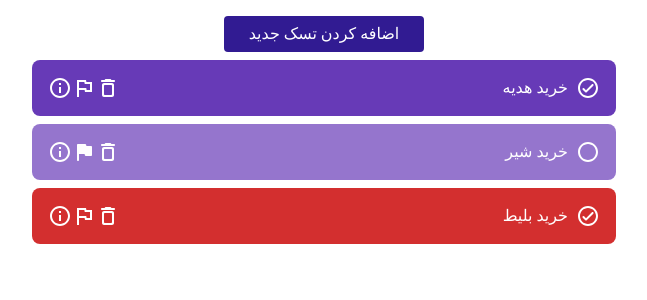
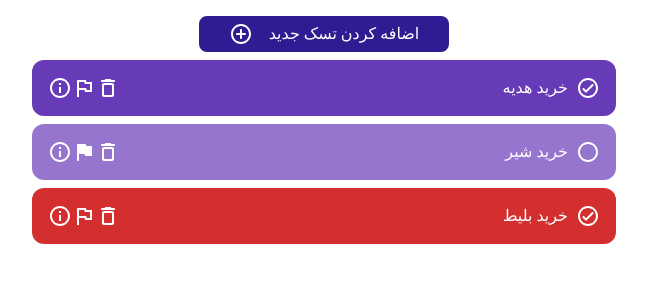
Before and after one commit to AliRuler/todo-app-ts, a React (Create React App) app: page / in a window 1280 px wide. Shown: the top 300 px of the page, without its empty margins (316-963 px from the left). Built offline with nearby package versions, Linux system fonts and the light colour scheme; a web font is replaced by a local one.

Commit message:
add function in todo details

```diff
--- a/src/components/AddTodoBtn.tsx
+++ b/src/components/AddTodoBtn.tsx
@@ -2,6 +2,7 @@ import Grid from "@mui/material/Grid";
 import {Link} from "react-router-dom";
 import Button from "@mui/material/Button";
 import Typography from "@mui/material/Typography";
+import ControlPointRoundedIcon from '@mui/icons-material/ControlPointRounded';
 
 const AddTodoBtn = (): JSX.Element => {
     return (
@@ -10,8 +11,9 @@ const AddTodoBtn = (): JSX.Element => {
                 <Button
                     sx={{
                         bgcolor: 'primary.dark',
-                        width: '200px',
+                        width: '250px',
                         color: 'common.white',
+                        borderRadius:2,
                         '&:hover': {
                             bgcolor: 'common.white',
                             color: 'primary.dark',
@@ -19,7 +21,8 @@ const AddTodoBtn = (): JSX.Element => {
                             borderColor: 'primary.dark'
                         }
                     }}>
-                    <Typography sx={{cursor: 'pointer'}}>
+                    <ControlPointRoundedIcon/>
+                    <Typography ml={2} sx={{cursor: 'pointer'}}>
                         اضافه کردن تسک جدید
                     </Typography>
                 </Button>
--- a/src/components/TodoDetailsBtn.tsx
+++ b/src/components/TodoDetailsBtn.tsx
@@ -6,13 +6,14 @@ interface TodoDetailsBtnProps {
     title: string,
     todo: Todo,
     icon: any
-    // action: () =>
+    action: (id: number) => void
 }
 
 
-const TodoDetailsBtn = ({title, todo, icon}: TodoDetailsBtnProps): JSX.Element => {
+const TodoDetailsBtn = ({title, todo, icon, action}: TodoDetailsBtnProps): JSX.Element => {
     return (
         <Button variant={'contained'}
+                onClick={() => action(todo.id)}
                 sx={{
                     bgcolor: 'common.white',
                     color: todo.theme,
--- a/src/components/TodoTable.tsx
+++ b/src/components/TodoTable.tsx
@@ -37,7 +37,7 @@ const TodoTable = (): JSX.Element => {
     return (
         <>
             {todos.map(todo => (
-                <Grid container alignItems={'center'} my={1} bgcolor={todo.theme} p={2} borderRadius={2}
+                <Grid container alignItems={'center'} my={1} bgcolor={todo.theme} p={2} borderRadius={3}
                       color={'common.white'} justifyContent={'space-between'}>
                     <Grid container item xs={6}>
                         <Grid display={'flex'} alignItems={'center'} item>
--- a/src/section/todoDetails.tsx
+++ b/src/section/todoDetails.tsx
@@ -1,8 +1,8 @@
 import Grid from "@mui/material/Grid";
 import {useEffect, useState} from "react";
 import Todo from "../models/todo";
-import {useSelector} from "react-redux";
-import {Link, useParams} from "react-router-dom";
+import {useDispatch, useSelector} from "react-redux";
+import {Link, useNavigate, useParams} from "react-router-dom";
 import Typography from "@mui/material/Typography";
 import DeleteOutlineRoundedIcon from '@mui/icons-material/DeleteOutlineRounded';
 import ModeEditOutlineRoundedIcon from '@mui/icons-material/ModeEditOutlineRounded';
@@ -12,10 +12,12 @@ import FlagRoundedIcon from '@mui/icons-material/FlagRounded';
 import CheckCircleOutlineRoundedIcon from '@mui/icons-material/CheckCircleOutlineRounded';
 import RadioButtonUncheckedRoundedIcon from '@mui/icons-material/RadioButtonUncheckedRounded';
 import TodoDetailsBtn from "../components/TodoDetailsBtn";
+import {bookmarkTodo, checkTodo, deleteTodo, updateTodo} from "../redux/reducer/todo.reducer";
 
 const TodoDetails = () => {
     const database: Todo[] = useSelector((db: { todo: [] }) => db.todo)
-
+    const dispatch = useDispatch()
+    const navigate = useNavigate()
     const params = useParams()
 
     const [todo, setTodo] = useState<Todo>({
@@ -26,6 +28,24 @@ const TodoDetails = () => {
         status: false,
         theme: ''
     })
+
+    const handleDelete = (id: number) => {
+        dispatch(deleteTodo(id))
+        navigate('/')
+    }
+
+    const handleCheck = (id: number) => {
+        dispatch(checkTodo(id))
+    }
+
+    const handleBookmark = (id: number) => {
+        dispatch(bookmarkTodo(id))
+    }
+
+    const handleUpdate = (id: number) => {
+        console.log('soon...')
+    }
+
 
     useEffect(() => {
         setTodo(database.filter(todo => todo.id === Number(params.todoId))[0])
@@ -59,14 +79,14 @@ const TodoDetails = () => {
                         </Typography>
                     </Grid>
                     <Grid container justifyContent={'space-between'} item xs={12} my={1}>
-                        <TodoDetailsBtn title={'اولویت'} todo={todo}
+                        <TodoDetailsBtn title={'اولویت'} todo={todo} action={handleBookmark}
                                         icon={todo.bookmark
                                             ?
                                             <FlagRoundedIcon/>
                                             :
                                             <FlagOutlinedIcon/>}
                         />
-                        <TodoDetailsBtn title={'وضعیت'} todo={todo}
+                        <TodoDetailsBtn title={'وضعیت'} todo={todo} action={handleCheck}
                                         icon={todo.status
                                             ?
                                             <CheckCircleOutlineRoundedIcon/>
@@ -75,8 +95,10 @@ const TodoDetails = () => {
                         />
                     </Grid>
                     <Grid container justifyContent={'space-between'} item xs={12} my={1}>
-                        <TodoDetailsBtn title={'حذف'} todo={todo} icon={<DeleteOutlineRoundedIcon/>}/>
-                        <TodoDetailsBtn title={'ویرایش'} todo={todo} icon={<ModeEditOutlineRoundedIcon/>}/>
+                        <TodoDetailsBtn title={'حذف'} todo={todo} icon={<DeleteOutlineRoundedIcon/>}
+                                        action={handleDelete}/>
+                        <TodoDetailsBtn title={'ویرایش'} todo={todo} icon={<ModeEditOutlineRoundedIcon/>}
+                                        action={handleUpdate}/>
                     </Grid>
                 </Grid>
             </Grid>
```
